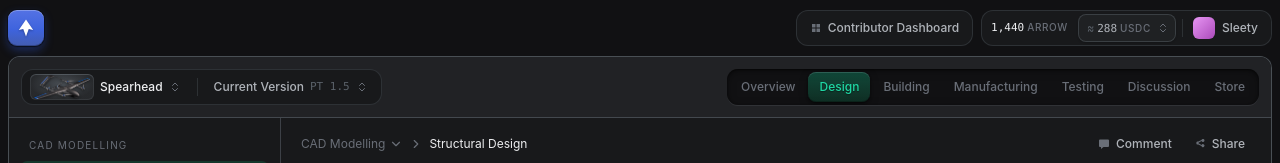
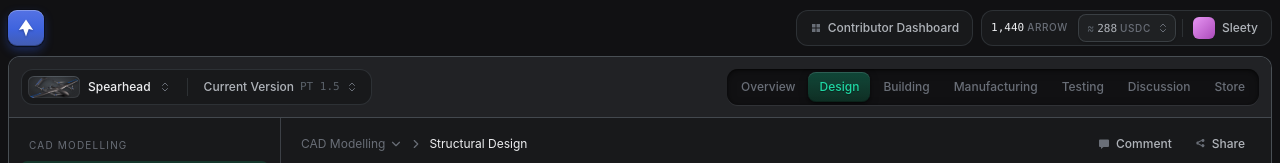
Before and after one commit to Arrow-air/arrow-superapp, a Vue app in the folder prototypes/app-frame/: page /#/spearhead/design/structural-design in a window 1280 px wide. Shown: the top 163 px of the page. Built offline with nearby package versions, Linux system fonts and the light colour scheme.

Commit message:
app-frame: even inset around the aircraft thumbnail

```diff
--- a/prototypes/app-frame/src/frame/ProjectSwitcher.vue
+++ b/prototypes/app-frame/src/frame/ProjectSwitcher.vue
@@ -26,9 +26,9 @@ function switchProject(id: string) {
   <div class="toolbar" role="toolbar" aria-label="Aircraft">
     <Menu :items="projects.map((p) => ({ id: p.id, label: p.label }))" :current="project?.id" @select="switchProject">
       <template #trigger="{ open, toggle }">
-        <button class="tbtn" type="button" aria-haspopup="menu" :aria-expanded="open" aria-label="Aircraft" @click="toggle">
+        <button class="tbtn with-thumb" type="button" aria-haspopup="menu" :aria-expanded="open" aria-label="Aircraft" @click="toggle">
           <span class="thumb" aria-hidden="true">
-            <img v-if="project?.thumb" :src="project.thumb" alt="" width="56" height="25" />
+            <img v-if="project?.thumb" :src="project.thumb" alt="" width="48" height="21" />
             <span v-else class="sketch"></span>
           </span>
           <span class="name">{{ project?.label ?? 'Select aircraft' }}</span>
@@ -59,19 +59,20 @@ function switchProject(id: string) {
 <style scoped>
 .toolbar { flex: none; }
 .name { color: var(--fg); }
+/* Thumbnail sits 7px from the toolbar edge on the left, top and bottom. */
+.with-thumb { padding-left: 2px; gap: 8px; }
 /* The aircraft render is dark on transparent, so it sits on a small lit tile. */
 .thumb {
   display: grid;
   place-items: center;
-  width: 64px;
-  height: 26px;
-  margin-left: -5px;
+  width: 52px;
+  height: 22px;
   border-radius: 6px;
   background: var(--thumb-bg);
   box-shadow: inset 0 1px 0 var(--slate-a4), inset 0 0 0 1px var(--slate-a3);
   overflow: hidden;
 }
-.thumb img { display: block; width: 56px; height: auto; filter: drop-shadow(0 1px 1px rgb(0 0 0 / 0.4)); }
+.thumb img { display: block; width: 48px; height: auto; filter: drop-shadow(0 1px 1px rgb(0 0 0 / 0.4)); }
 .sketch {
   width: 36px;
   height: 16px;
```
